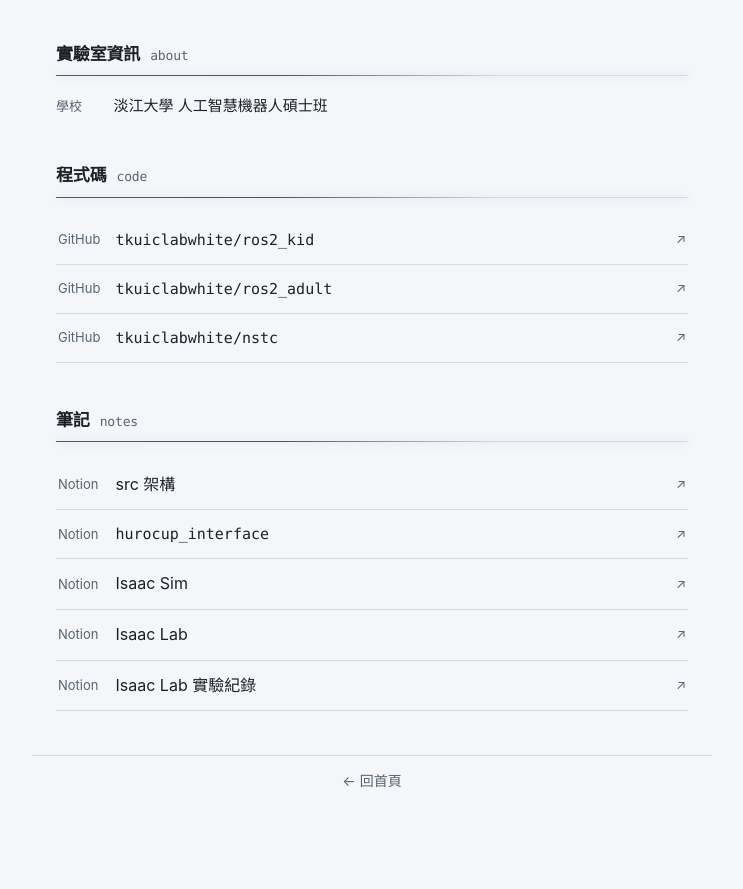
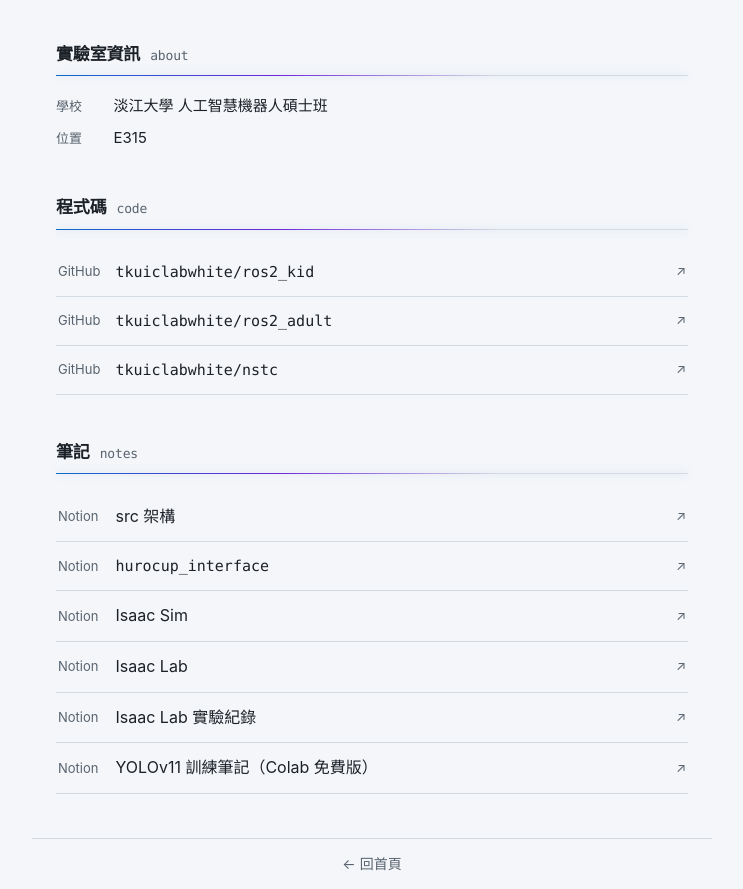
Before and after one commit to Dipo221/Dipo221.github.io, a plain HTML site: page lab/index.html in a window 1280 px wide. Shown: the part 367-1256 px from the top of the page, without its empty margins (268-1011 px from the left). Before the commit the page ends 1174 px from the top, so only its background shows below. Drawn offline with Linux system fonts and the light colour scheme.

Commit message:
lab/ 新增 YOLOv11 筆記，放上實驗室位置 E315
- 筆記：YOLOv11 訓練筆記（Colab 免費版），用 notion.site 公開網址
- 實驗室資訊：位置 E315（不寫按電鈴）

Co-Authored-By: Claude Opus 5.5 <noreply@anthropic.com>

```diff
--- a/lab/index.html
+++ b/lab/index.html
@@ -45,10 +45,7 @@
       <h2 data-en="about">實驗室資訊</h2>
       <ul class="fact-list">
         <li><span class="fact-key">學校</span>淡江大學 人工智慧機器人碩士班</li>
-        <!--
-          位置還沒確認要不要公開，確認了再拿掉註解：
-          <li><span class="fact-key">位置</span>E315（入內請按電鈴）</li>
-        -->
+        <li><span class="fact-key">位置</span>E315</li>
       </ul>
     </section>
 
@@ -123,6 +120,13 @@
             <span class="lab-link-out" aria-hidden="true">↗</span>
           </a>
         </li>
+        <li>
+          <a class="lab-link" href="https://deserted-dolphin-f51.notion.site/YOLOv11-Colab-37924f0bca048113b1f9eb92e7e02cbb" target="_blank" rel="noopener">
+            <span class="lab-link-kind">Notion</span>
+            <span class="lab-link-name">YOLOv11 訓練筆記（Colab 免費版）</span>
+            <span class="lab-link-out" aria-hidden="true">↗</span>
+          </a>
+        </li>
       </ul>
     </section>
   </main>
```
